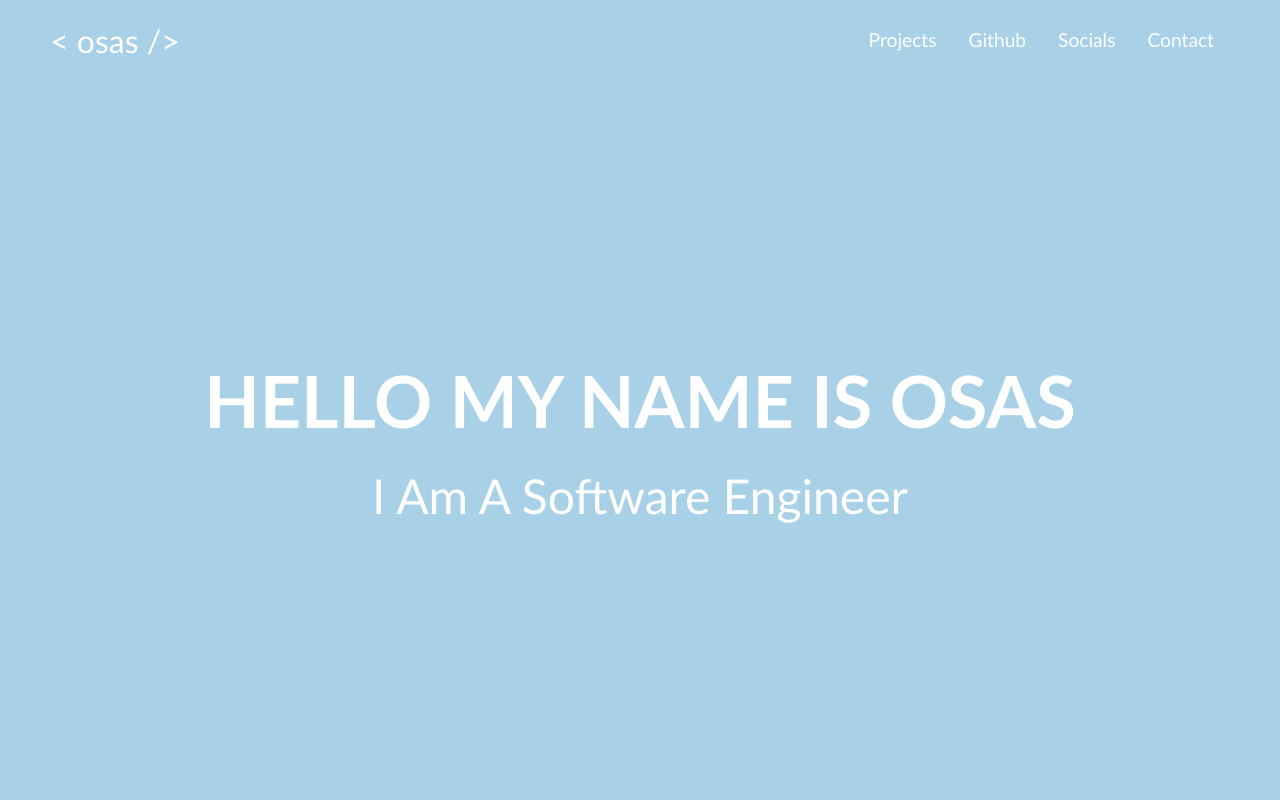
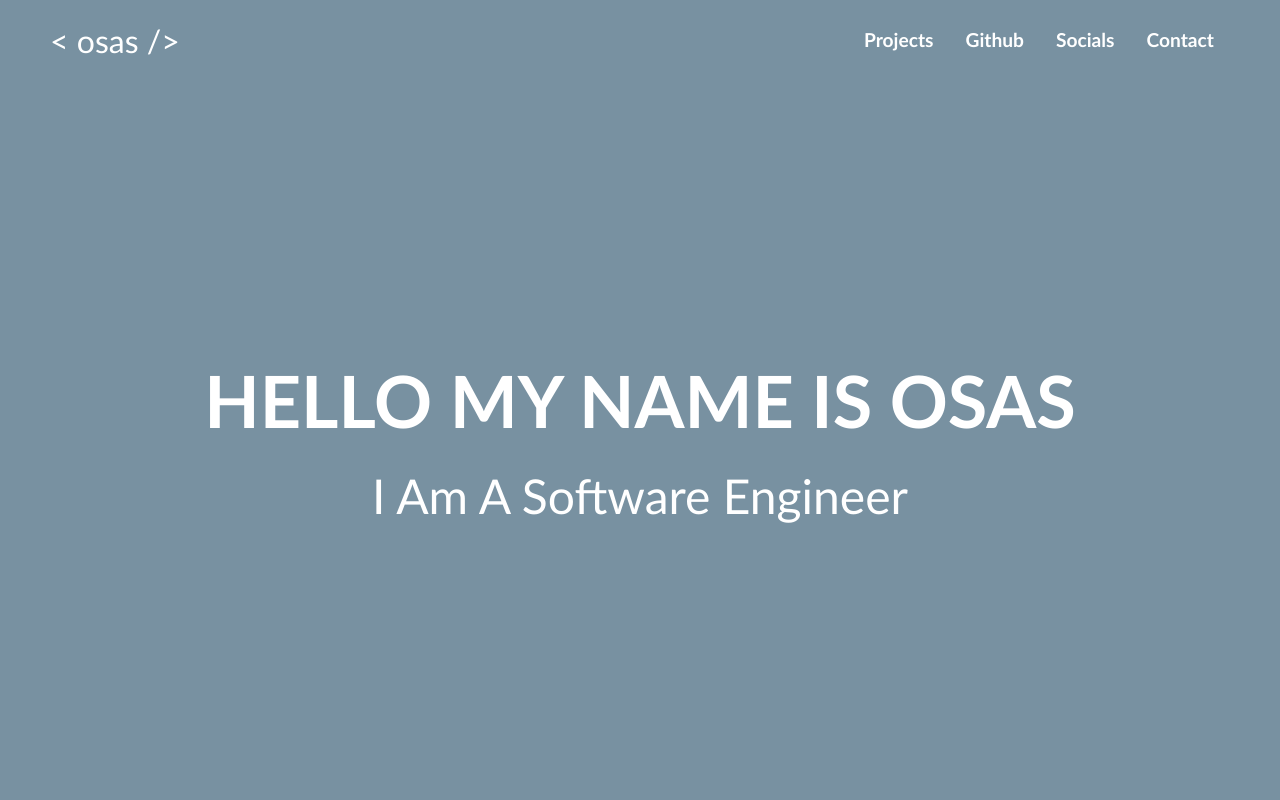
Before and after one commit to OsasAzamegbe/Portfolio-v1, a React (Create React App) app: page / in a window 1280 px wide. Shown: the top 800 px of the page. Built offline with nearby package versions, Linux system fonts and the light colour scheme.

Commit message:
CHORE: Adjusted backgound color for more contrast.

```diff
--- a/src/App.css
+++ b/src/App.css
@@ -1,5 +1,5 @@
 :root{
-  --background: #a8d0e6;
+  --background: #7891a1;
   --primary: #fff;
   --red: #f76c6c;
   --yellow: #f8e9a1;
--- a/src/components/Navbar.css
+++ b/src/components/Navbar.css
@@ -65,6 +65,7 @@
     text-decoration: none;
     padding: 0.5rem 1rem;
     height: 100%;
+    font-weight: 600;
   }
 
   .fa-bars {
```
